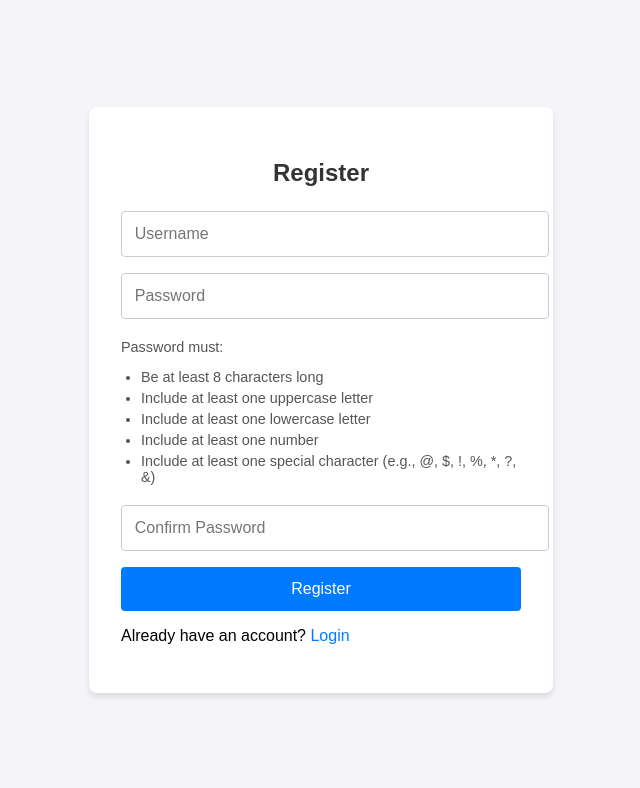
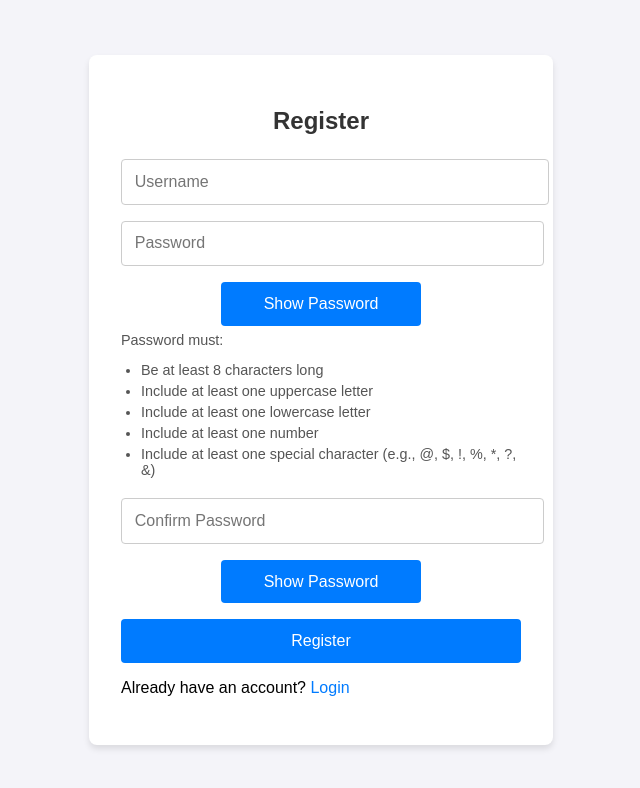
Before and after one commit to ango94/467-AI-Coder, a React (Create React App) app in the folder website-react/client/: page /register in a window 1280 px wide. Shown: the top 788 px of the page, without its empty margins (319-959 px from the left). Built offline with nearby package versions, Linux system fonts and the light colour scheme.

Commit message:
work on show hide button

```diff
--- a/website-react/client/src/components/Register.css
+++ b/website-react/client/src/components/Register.css
@@ -90,3 +90,40 @@
 .password-rules li {
   margin-bottom: 5px;
 }
+
+/* Password field container */
+.password-field {
+  position: relative;
+  margin-bottom: 1rem;
+}
+
+/* Password input */
+.password-field input {
+  width: 90%;
+  padding: 0.8rem;
+  padding-right: 3rem; /* Add space for the button */
+  border: 1px solid #cccccc;
+  border-radius: 4px;
+  font-size: 1rem;
+}
+
+/* Toggle password button */
+.toggle-password {
+  width: 20%;
+
+}
+
+.toggle-password:hover {
+  text-decoration: underline;
+  color: #0056b3; /* Slightly darker color on hover */
+}
+
+#toggle_password1{
+  width: 50%;
+  margin-left: 25%;
+}
+
+#toggle_password2{
+  width: 50%;
+  margin-left: 25%;
+}
--- a/website-react/client/src/components/Register.js
+++ b/website-react/client/src/components/Register.js
@@ -9,6 +9,7 @@ function Register() {
   const [confirmPassword, setConfirmPassword] = useState('');
   const [error, setError] = useState('');
   const [success, setSuccess] = useState('');
+  const [showPassword, setShowPassword] = useState(false); // State to toggle password visibility
   const navigate = useNavigate();
 
   const validatePassword = (password) => {
@@ -54,13 +55,23 @@ function Register() {
             onChange={(e) => setUsername(e.target.value)}
             required
           />
+          <div className="password-field">
             <input
-            type="password"
+              type={showPassword ? 'text' : 'password'} // Toggle input type
               placeholder="Password"
               value={password}
               onChange={(e) => setPassword(e.target.value)}
               required
             />
+            <button
+              id="toggle_password1"
+              type="button"
+              className="toggle-password"
+              onClick={() => setShowPassword(!showPassword)}
+            >
+              {showPassword ? 'Hide' : 'Show Password'}
+            </button>
+          </div>
           <div className="password-rules">
             <p>Password must:</p>
             <ul>
@@ -71,13 +82,23 @@ function Register() {
               <li>Include at least one special character (e.g., @, $, !, %, *, ?, &)</li>
             </ul>
           </div>
+          <div className="password-field">
             <input
-            type="password"
+              type={showPassword ? 'text' : 'password'} // Toggle input type
               placeholder="Confirm Password"
               value={confirmPassword}
               onChange={(e) => setConfirmPassword(e.target.value)}
               required
             />
+            <button
+              id="toggle_password2"
+              type="button"
+              className="toggle-password"
+              onClick={() => setShowPassword(!showPassword)}
+            >
+              {showPassword ? 'Hide' : 'Show Password'}
+            </button>
+          </div>
           <button type="submit">Register</button>
         </form>
         <p>
--- a/website-react/package.json
+++ b/website-react/package.json
@@ -18,6 +18,7 @@
     "nodemon": "^3.1.9"
   },
   "dependencies": {
+    "bcrypt": "^5.1.1",
     "react-router-dom": "^7.5.1"
   }
 }
```
Also changed, not shown: 2 other files (tests, documents, lock files or other folders). Lines whose indentation alone changed are shown as unchanged.
